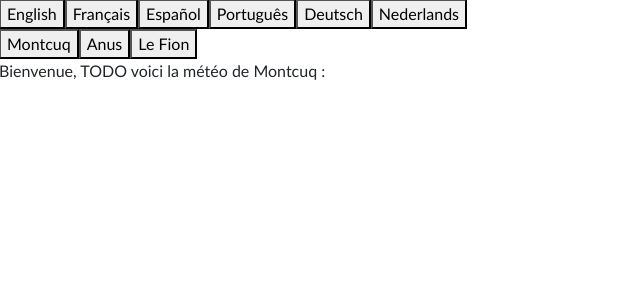
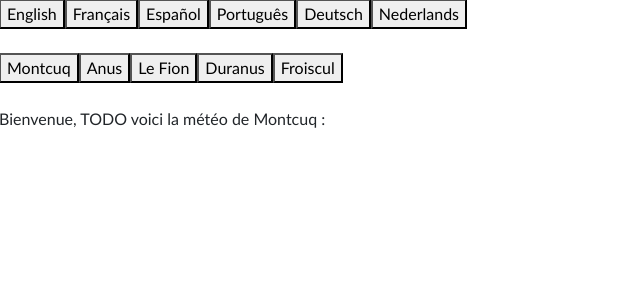
Before and after one commit to Montcuq/Montcuq, an Angular app in the folder frontend/: page /weather in a window 1280 px wide. Shown: the top 300 px of the page, without its empty margins (0-640 px from the left). Built offline with nearby package versions, Linux system fonts and the light colour scheme.

Commit message:
All front almost done before API calls

```diff
--- a/frontend/src/app/components/weather/weather.component.html
+++ b/frontend/src/app/components/weather/weather.component.html
@@ -5,9 +5,13 @@
 <button type="button" (click)="changeLang('de')">Deutsch</button>
 <button type="button" (click)="changeLang('nl')">Nederlands</button>
 <br/>
+<br/>
 <button type="button" (click)="changeCity('Montcuq')">Montcuq</button>
 <button type="button" (click)="changeCity('Anus')">Anus</button>
-<button type="button" (click)="changeCity('Belleville')">Le Fion</button>
-
+<button type="button" (click)="changeCity('Le Fion')">Le Fion</button>
+<button type="button" (click)="changeCity('Duranus')">Duranus</button>
+<button type="button" (click)="changeCity('Froiscul')">Froiscul</button>
+<br/>
+<br/>
 
 <p>{{strToPrint}}</p>
--- a/frontend/src/app/components/weather/weather.component.ts
+++ b/frontend/src/app/components/weather/weather.component.ts
@@ -7,7 +7,7 @@ import { Component, OnInit } from '@angular/core';
 })
 export class WeatherComponent implements OnInit {
   public lang: string = "fr";
-  public username: string = "TODO";
+  public username: string = this.getUsername();
   public city: string = "Montcuq";
   public strToPrint: string = "Bienvenue, " + this.username + " voici la météo de " + this.city + " :";
 
@@ -15,30 +15,47 @@ export class WeatherComponent implements OnInit {
   }
 
   ngOnInit(): void {
+    this.printWeather(this.city);
+  }
+
+  getUsername(){
+    return "TODO";
   }
 
   changeLang(lang): void {
     let src: string = this.lang;
     this.lang = lang;
 
-    //TODO: Appel API
+    this.strToPrint = this.strToPrint; //TODO: Appel API
   }
 
   changeCity(city): void {
+    this.city = city;
+    this.strToPrint = "Bienvenue, " + this.username + " voici la météo de " + this.city + " :";
+    let currentLang = this.lang;
+    this.lang = "fr";
+    this.changeLang(currentLang);
+
     switch (city){
       case "Montcuq":
-        this.city = "";
+        this.printWeather("Montcuq");
         break;
-      case "Belleville":
-        this.city = "";
+      case "Anus":
+        this.printWeather("Fouronnes");
         break;
       case "Le Fion":
-        this.city = "";
+        this.printWeather("Chevenoz");
         break;
-    }
+      case "Duranus":
+        this.printWeather("Duranus");
+        break;
+      case "Froiscul":
+        this.printWeather("Moyeuvre-Grande");
+        break;
+      }
   }
 
-  updateStrToPrint(): void{
-    this.strToPrint = "";
+  printWeather(city){
+    //Appel API
   }
 }
```
